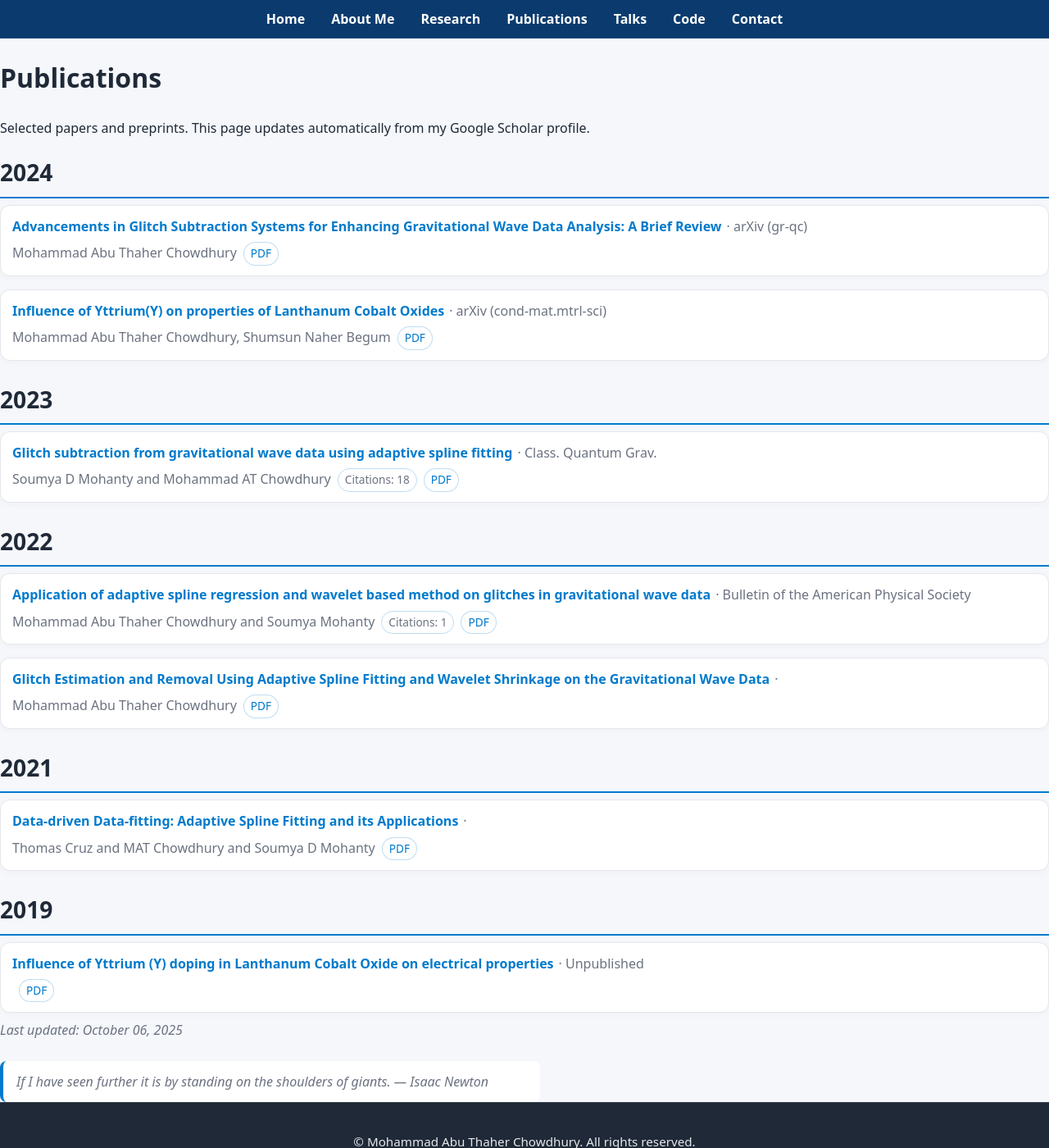
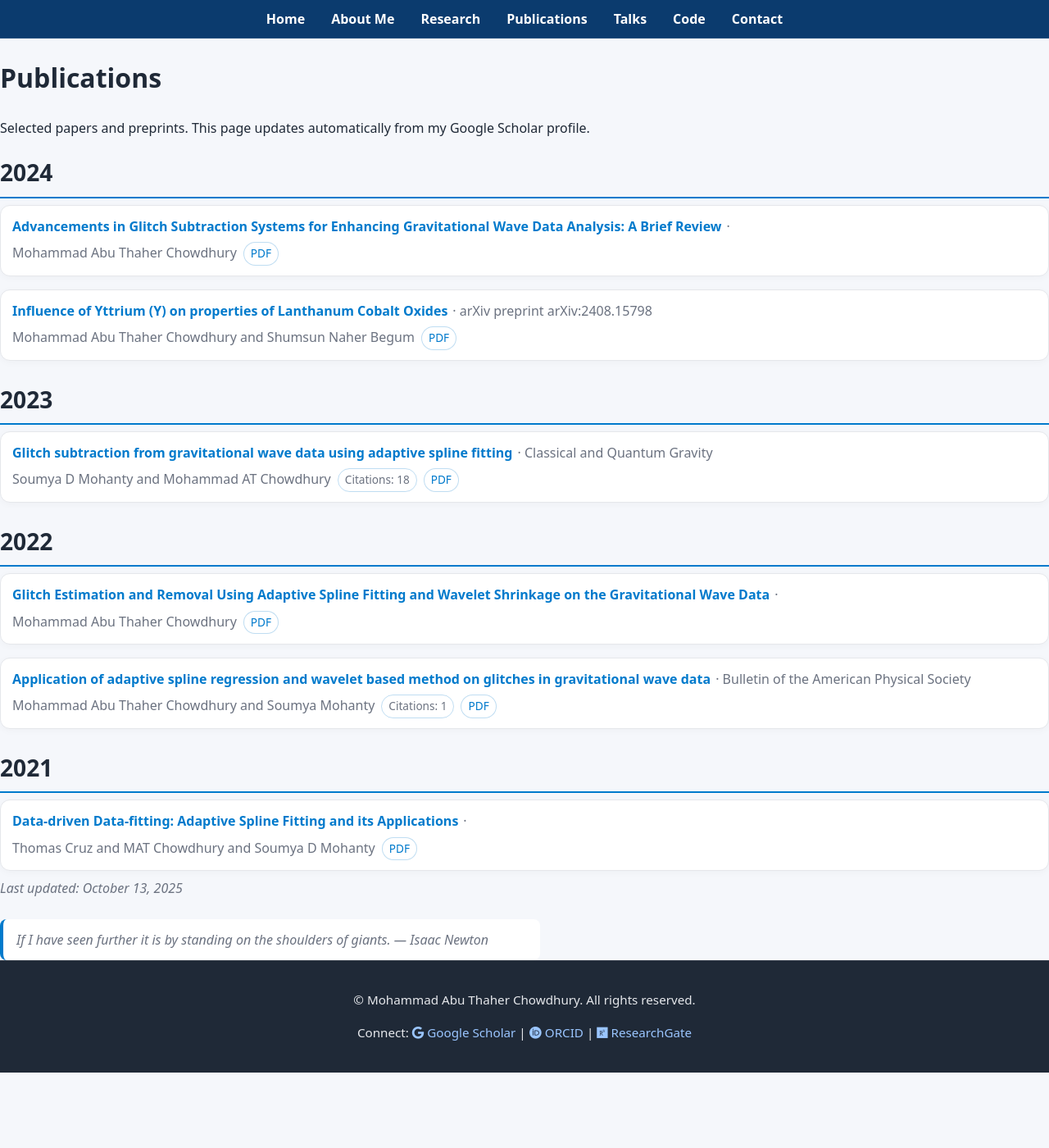
Before and after one commit to matc-thaher/website, a Jekyll site: the page built from publications.md, in a window 1280 px wide and 1400 px high. Shown: the whole window at 82% size. Built offline with Jekyll 4.4.1, drawn with Linux system fonts in a browser that asks for light colours.

Commit message:
chore: update publications from Google Scholar

```diff
--- a/_data/scholar.json
+++ b/_data/scholar.json
@@ -1,49 +1,41 @@
 {
-  "updated": "2025-10-06T04:21:12.228060Z",
+  "updated": "2025-10-13T03:41:23.150421Z",
   "publications": [
-    {
-      "title": "Influence of Yttrium(Y) on properties of Lanthanum Cobalt Oxides",
-      "authors": "Mohammad Abu Thaher Chowdhury, Shumsun Naher Begum",
-      "year": 2024,
-      "venue": "arXiv (cond-mat.mtrl-sci)",
-      "url": "http://arxiv.org/abs/2408.15798v1",
-      "pdf_url": "http://arxiv.org/pdf/2408.15798v1",
-      "doi": "",
-      "citations": 0,
-      "source": [
-        "arxiv",
-        "scholar"
-      ]
-    },
-    {
-      "title": "Advancements in Glitch Subtraction Systems for Enhancing Gravitational\n  Wave Data Analysis: A Brief Review",
-      "authors": "Mohammad Abu Thaher Chowdhury",
-      "year": 2024,
-      "venue": "arXiv (gr-qc)",
-      "url": "http://arxiv.org/abs/2406.01318v1",
-      "pdf_url": "http://arxiv.org/pdf/2406.01318v1",
-      "doi": "10.48550/ARXIV.2406.01318",
-      "citations": 0,
-      "source": [
-        "arxiv",
-        "orcid",
-        "scholar"
-      ]
-    },
     {
       "title": "Glitch subtraction from gravitational wave data using adaptive spline fitting",
       "authors": "Soumya D Mohanty and Mohammad AT Chowdhury",
       "year": 2023,
-      "venue": "Class. Quantum Grav.",
-      "url": "https://doi.org/10.1088/1361-6382/acd0fe",
+      "venue": "Classical and Quantum Gravity",
+      "url": "https://iopscience.iop.org/article/10.1088/1361-6382/acd0fe/meta",
       "pdf_url": "",
-      "doi": "10.1088/1361-6382/acd0fe",
-      "citations": 18,
-      "source": [
-        "crossref",
-        "orcid",
-        "scholar"
-      ]
+      "citations": 18
+    },
+    {
+      "title": "Application of adaptive spline regression and wavelet based method on glitches in gravitational wave data",
+      "authors": "Mohammad Abu Thaher Chowdhury and Soumya Mohanty",
+      "year": 2022,
+      "venue": "Bulletin of the American Physical Society",
+      "url": "https://meetings.aps.org/Meeting/TSF22/Session/F05.5",
+      "pdf_url": "",
+      "citations": 1
+    },
+    {
+      "title": "Influence of Yttrium (Y) on properties of Lanthanum Cobalt Oxides",
+      "authors": "Mohammad Abu Thaher Chowdhury and Shumsun Naher Begum",
+      "year": 2024,
+      "venue": "arXiv preprint arXiv:2408.15798",
+      "url": "https://arxiv.org/abs/2408.15798",
+      "pdf_url": "",
+      "citations": 0
+    },
+    {
+      "title": "Advancements in Glitch Subtraction Systems for Enhancing Gravitational Wave Data Analysis: A Brief Review",
+      "authors": "Mohammad Abu Thaher Chowdhury",
+      "year": 2024,
+      "venue": "",
+      "url": "https://arxiv.org/abs/2406.01318",
+      "pdf_url": "",
+      "citations": 0
     },
     {
       "title": "Glitch Estimation and Removal Using Adaptive Spline Fitting and Wavelet Shrinkage on the Gravitational Wave Data",
@@ -52,24 +44,7 @@
       "venue": "",
       "url": "https://search.proquest.com/openview/7f68a2c9fc2972f4eb08e0d1a8fcbd2e/1?pq-origsite=gscholar&cbl=18750&diss=y",
       "pdf_url": "",
-      "doi": "",
-      "citations": 0,
-      "source": [
-        "scholar"
-      ]
-    },
-    {
-      "title": "Application of adaptive spline regression and wavelet based method on glitches in gravitational wave data",
-      "authors": "Mohammad Abu Thaher Chowdhury and Soumya Mohanty",
-      "year": 2022,
-      "venue": "Bulletin of the American Physical Society",
-      "url": "https://meetings.aps.org/Meeting/TSF22/Session/F05.5",
-      "pdf_url": "",
-      "doi": "",
-      "citations": 1,
-      "source": [
-        "scholar"
-      ]
+      "citations": 0
     },
     {
       "title": "Data-driven Data-fitting: Adaptive Spline Fitting and its Applications",
@@ -78,24 +53,7 @@
       "venue": "",
       "url": "https://repositories.lib.utexas.edu/items/fd04b32c-04dd-4d45-ad74-d6f5b4f2b174",
       "pdf_url": "",
-      "doi": "",
-      "citations": 0,
-      "source": [
-        "scholar"
-      ]
-    },
-    {
-      "title": "Influence of Yttrium (Y) doping in Lanthanum Cobalt Oxide on electrical properties",
-      "authors": "",
-      "year": 2019,
-      "venue": "Unpublished",
-      "url": "https://rgdoi.net/10.13140/RG.2.2.31831.07841",
-      "pdf_url": "",
-      "doi": "10.13140/RG.2.2.31831.07841",
-      "citations": 0,
-      "source": [
-        "orcid"
-      ]
+      "citations": 0
     }
   ]
 }
```
